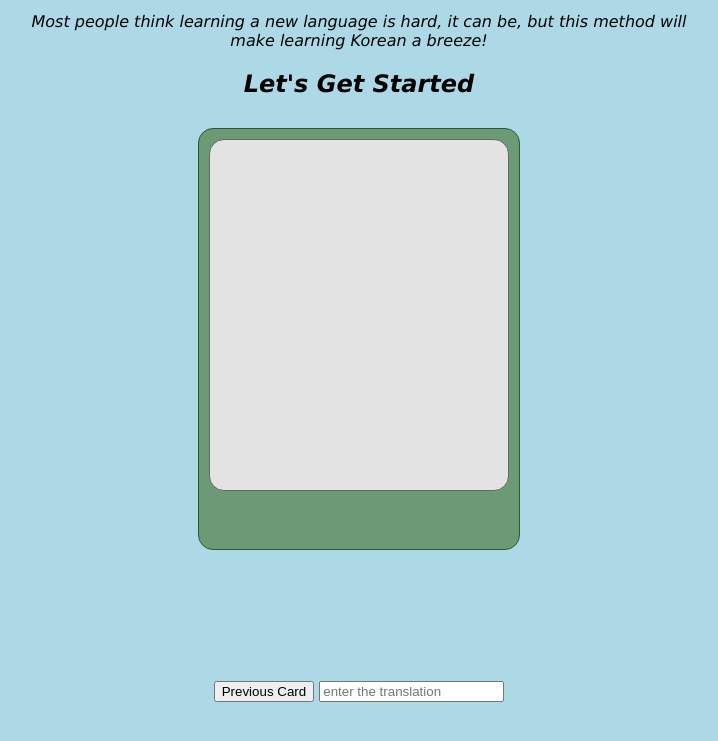
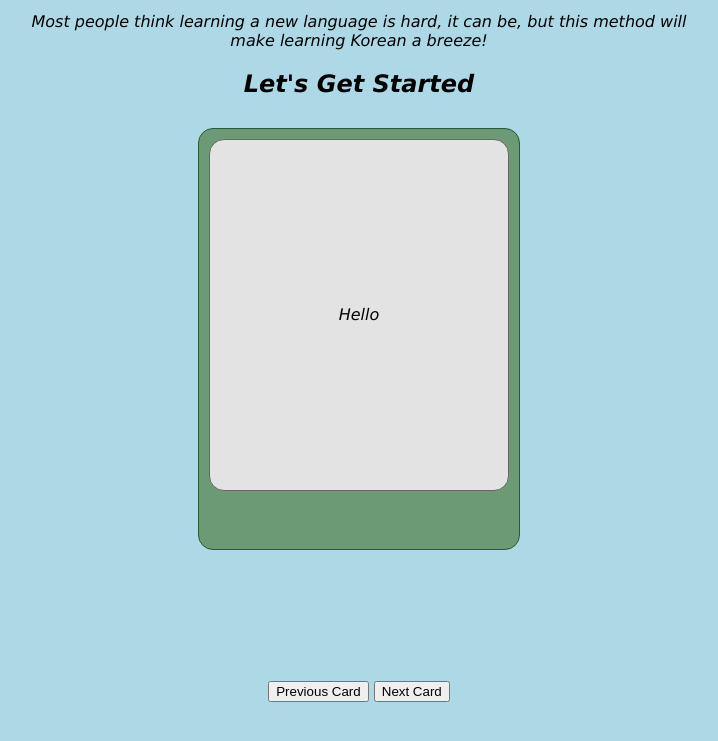
Before and after one commit to zanehmw/project1, a plain HTML site: page index.html in a window 1280 px wide. Shown: the part 171-912 px from the top of the page, without its empty margins (281-999 px from the left). Drawn offline with Linux system fonts and the light colour scheme.

Commit message:
got one flashcard to flip once

```diff
--- a/index.html
+++ b/index.html
@@ -12,7 +12,6 @@
 <div class="stage">
   <div class="card" id="flash_card"></div>
   <input type="button" id="previousButton" value="Previous Card" />
-  <input type="text" id="translation input" placeholder="enter the translation" />
   <input type="button" id="nextButton" value="Next Card" />
 </div>
   <script src="script.js"></script>
--- a/script.js
+++ b/script.js
@@ -1,23 +1,37 @@
 // trying to make a deck of cards
-var Flashcards = [
-  { cardPosition: "1"
-    eWord: "Hello"
-    kWord: "안녕하세요"
-    answered:
-    correct:
+var deck = [
+  { cardPosition: "1",
+    eWord: "Hello",
+    kWord: "안녕하세요",
+    answered: false,
+    correct: false,
   },
   {
-    cardPosition: "2"
-    eWord: ""
-    kWord: ""
-    answered:
-    correct:
+    cardPosition: "2",
+    eWord: "excited",
+    kWord: "신났다",
+    answered: false,
+    correct: false,
   },
   {
-    cardPosition: "3"
-    eWord: ""
-    kWord: ""
-    answered:
-    correct:
+    cardPosition: "3",
+    eWord: "What is your name?",
+    kWord: "이름이 뭐예요?",
+    answered: false,
+    correct: false,
   },
-]
+];
+
+var cardDisplay = document.querySelector("#flash_card")
+
+
+
+cardDisplay.innerHTML = deck[0].eWord
+//this function shows english word if korean word is displayed and vice versa
+function flipCard() {
+  if (cardDisplay.innerHTML = deck[0].eWord) {
+    cardDisplay.innerHTML = deck[0].kWord
+  }
+};
+
+cardDisplay.addEventListener("click", flipCard);
```
Also changed, not shown: 1 other file.
